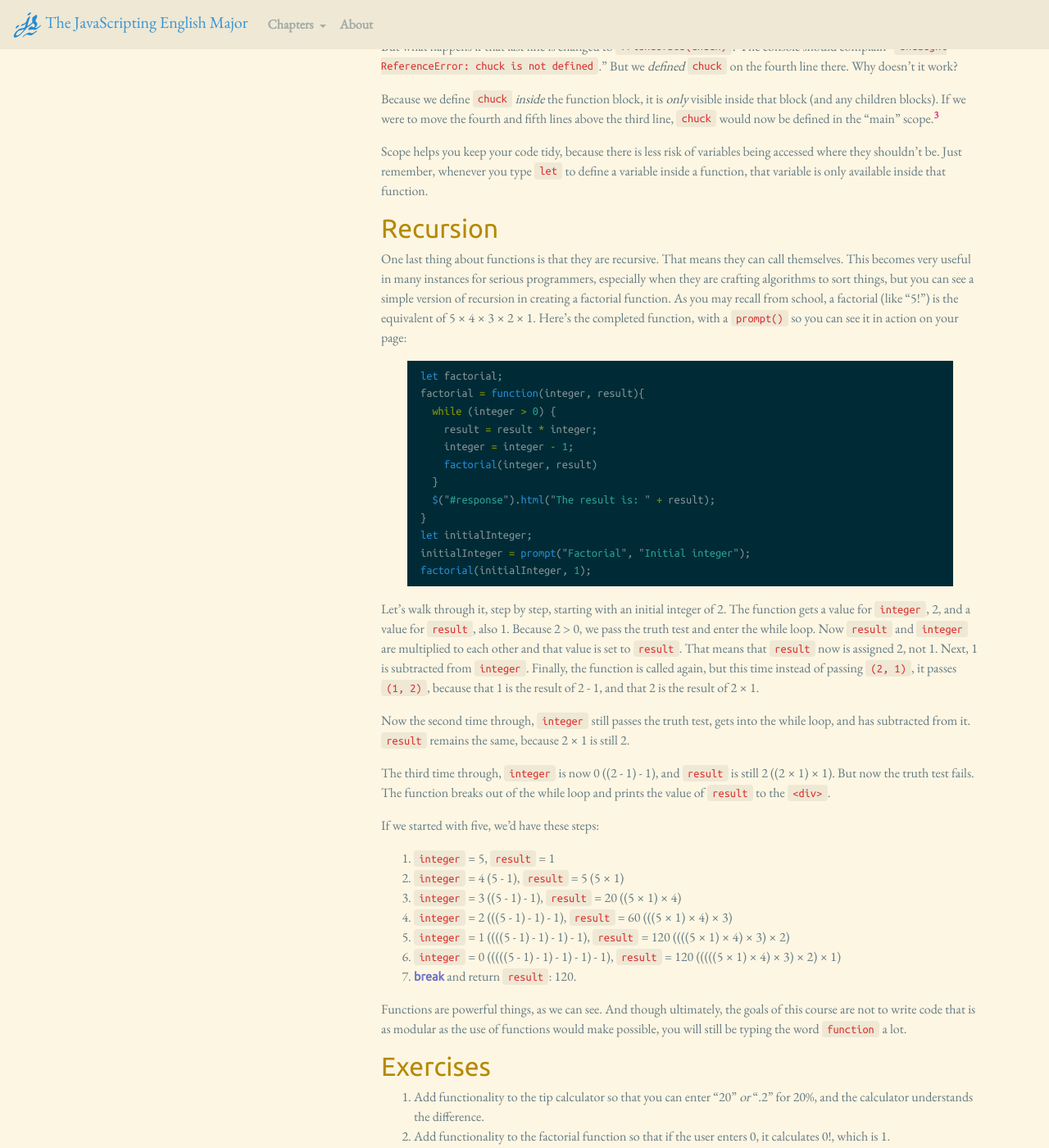
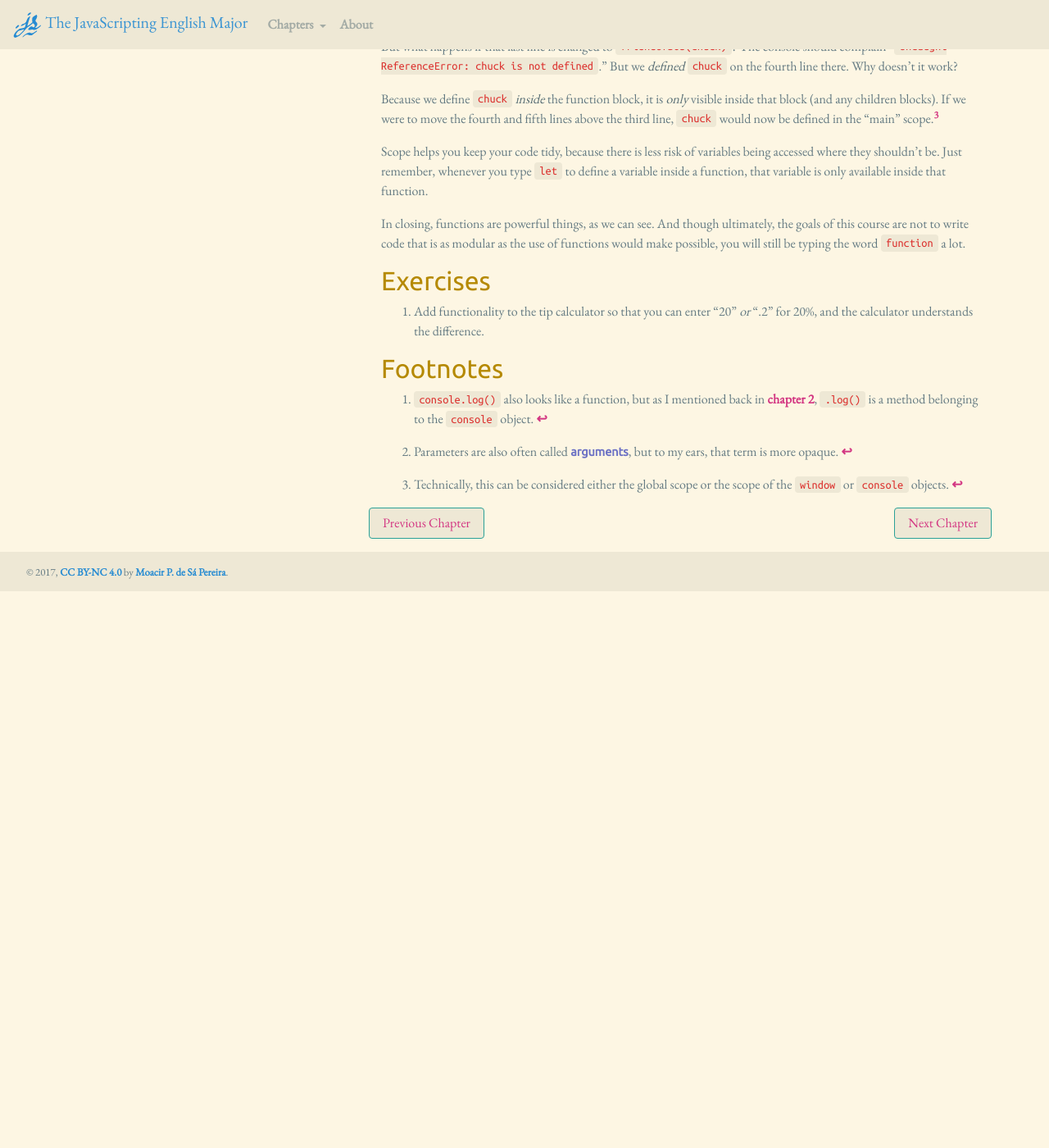
Before and after one commit to muziejus/javascripting-english-major, a Jekyll site: the page built from 4-functions.md, in a window 1280 px wide and 1400 px high, scrolled down 3922 px. Shown: the whole window at 82% size. Built offline with Jekyll 4.4.1, drawn with Linux system fonts in a browser that asks for light colours; nearby versions of some CDN libraries; after the commit the page ends 4644 px from its top, so only the background shows below that.

Commit message:
Remove section on recursion.

````diff
--- a/4-functions.md
+++ b/4-functions.md
@@ -250,67 +250,10 @@ being accessed where they shouldn’t be. Just remember, whenever you type `let`
 to define a variable inside a function, that variable is only available inside
 that function.
 
-</section>
-<section id="recursion">
-## Recursion
-
-One last thing about functions is that they are recursive. That means they can
-call themselves. This becomes very useful in many instances for serious
-programmers, especially when they are crafting algorithms to sort things, but
-you can see a simple version of recursion in creating a factorial function. As
-you may recall from school, a factorial (like “5!”) is the equivalent of 5
-&times; 4 &times; 3 &times; 2 &times; 1. Here’s the completed function, with a
-`prompt()` so you can see it in action on your page:
-
-```javascript
-let factorial;
-factorial = function(integer, result){
-  while (integer > 0) {
-    result = result * integer;
-    integer = integer - 1;
-    factorial(integer, result)
-  }
-  $("#response").html("The result is: " + result);
-}
-let initialInteger;
-initialInteger = prompt("Factorial", "Initial integer");
-factorial(initialInteger, 1);
-```
-
-Let’s walk through it, step by step, starting with an initial integer of 2.
-The function gets a value for `integer`, 2, and a value for `result`, also 1.
-Because 2 > 0, we pass the truth test and enter the while loop. Now `result`
-and `integer` are multiplied to each other and that value is set to `result`.
-That means that `result` now is assigned 2, not 1. Next, 1 is subtracted from
-`integer`. Finally, the function is called again, but this time instead of
-passing `(2, 1)`, it passes `(1, 2)`, because that 1 is the result of 2 - 1,
-and that 2 is the result of 2 &times; 1.
-
-Now the second time through, `integer` still passes the truth test, gets into
-the while loop, and has subtracted from it. `result` remains the same, because
-2 &times; 1 is still 2.
-
-The third time through, `integer` is now 0 ((2 - 1) - 1), and `result` is still 2
-((2 &times; 1) &times; 1). But now the truth test fails. The function breaks out of
-the while loop and prints the value of `result` to the `<div>`.
-
-If we started with five, we’d have these steps:
-
-1. `integer` = 5, `result` = 1
-2. `integer` = 4 (5 - 1), `result` = 5 (5 &times; 1)
-2. `integer` = 3 ((5 - 1) - 1), `result` = 20 ((5 &times; 1) &times; 4)
-2. `integer` = 2 (((5 - 1) - 1) - 1), `result` = 60 (((5 &times; 1) &times; 4)
-   &times; 3)
-2. `integer` = 1 ((((5 - 1) - 1) - 1) - 1), `result` = 120 ((((5 &times; 1) &times; 4)
-   &times; 3) &times; 2)
-2. `integer` = 0 (((((5 - 1) - 1) - 1) - 1) - 1), `result` = 120 (((((5 &times; 1) &times; 4)
-   &times; 3) &times; 2) &times; 1)
-3. **break** and return `result`: 120.
-
-Functions are powerful things, as we can see. And though ultimately, the goals
-of this course are not to write code that is as modular as the use of
-functions would make possible, you will still be typing the word `function` a
-lot.
+In closing, functions are powerful things, as we can see. And though
+ultimately, the goals of this course are not to write code that is as modular
+as the use of functions would make possible, you will still be typing the word
+`function` a lot.
 
 </section>
 <section id="exercises">
@@ -318,8 +261,6 @@ lot.
 
 1. Add functionality to the tip calculator so that you can enter “20” *or*
    “.2” for 20%, and the calculator understands the difference.
-1. Add functionality to the factorial function so that if the user enters 0,
-   it calculates 0!, which is 1.
 
 </section>
 
````
